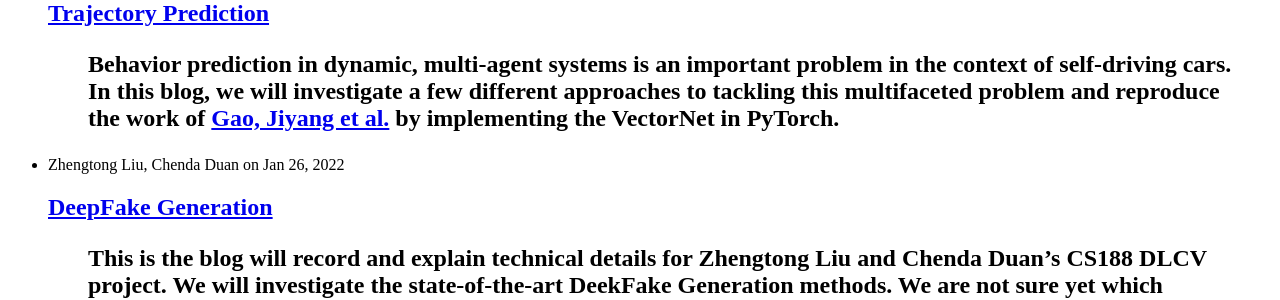
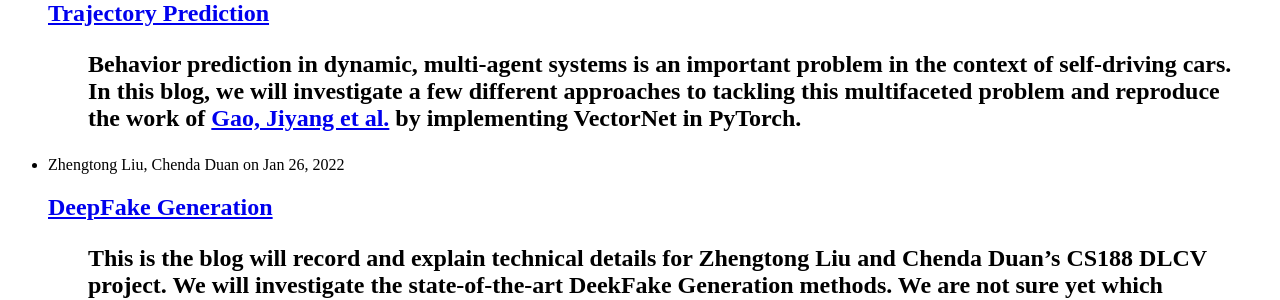
Before and after one commit to UCLAdeepvision/CS188-Projects-2022Winter, a Jekyll site: the page built from index.html, in a window 1280 px wide. Shown: the part 234-534 px from the top of the page. Built offline with Jekyll 4.4.1, drawn with Linux system fonts in a browser that asks for light colours.

Commit message:
Fixed typo

```diff
--- a/_posts/2022-01-27-team13-trajectory-prediction.md
+++ b/_posts/2022-01-27-team13-trajectory-prediction.md
@@ -6,7 +6,7 @@
 date: 2022-01-27
 ---
 
-> Behavior prediction in dynamic, multi-agent systems is an important problem in the context of self-driving cars. In this blog, we will investigate a few different approaches to tackling this multifaceted problem and reproduce the work of [Gao, Jiyang et al.](https://arxiv.org/abs/2005.04259) by implementing the VectorNet in PyTorch.
+> Behavior prediction in dynamic, multi-agent systems is an important problem in the context of self-driving cars. In this blog, we will investigate a few different approaches to tackling this multifaceted problem and reproduce the work of [Gao, Jiyang et al.](https://arxiv.org/abs/2005.04259) by implementing VectorNet in PyTorch.
 
 <!--more-->
 
```
